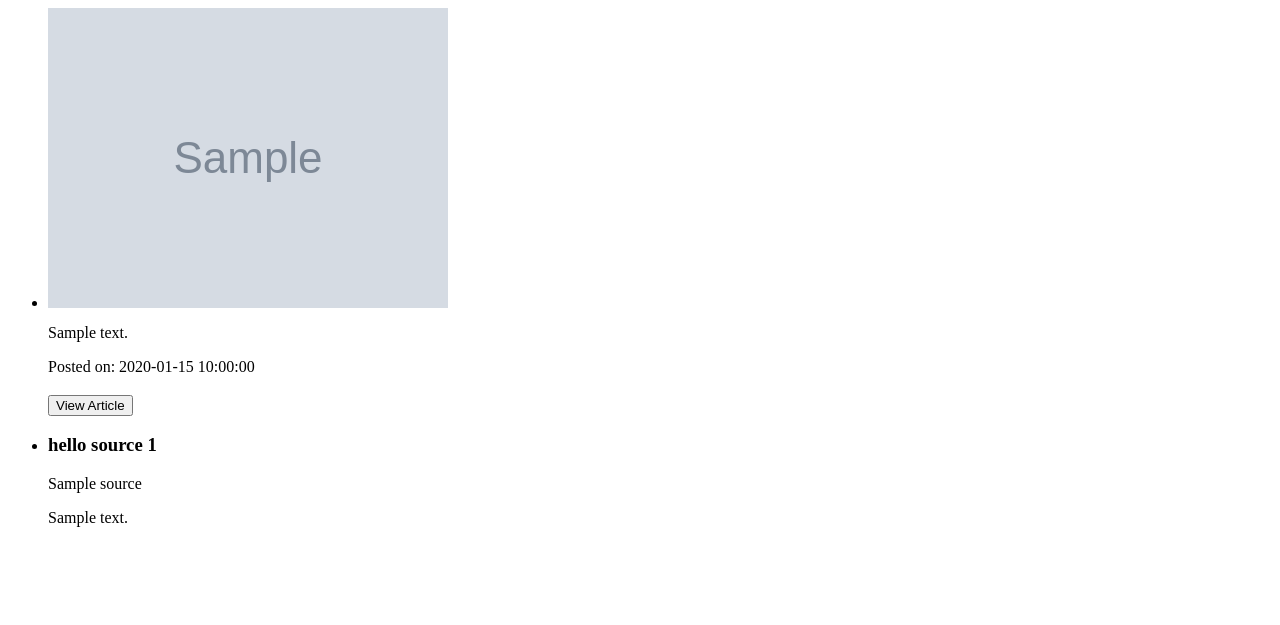
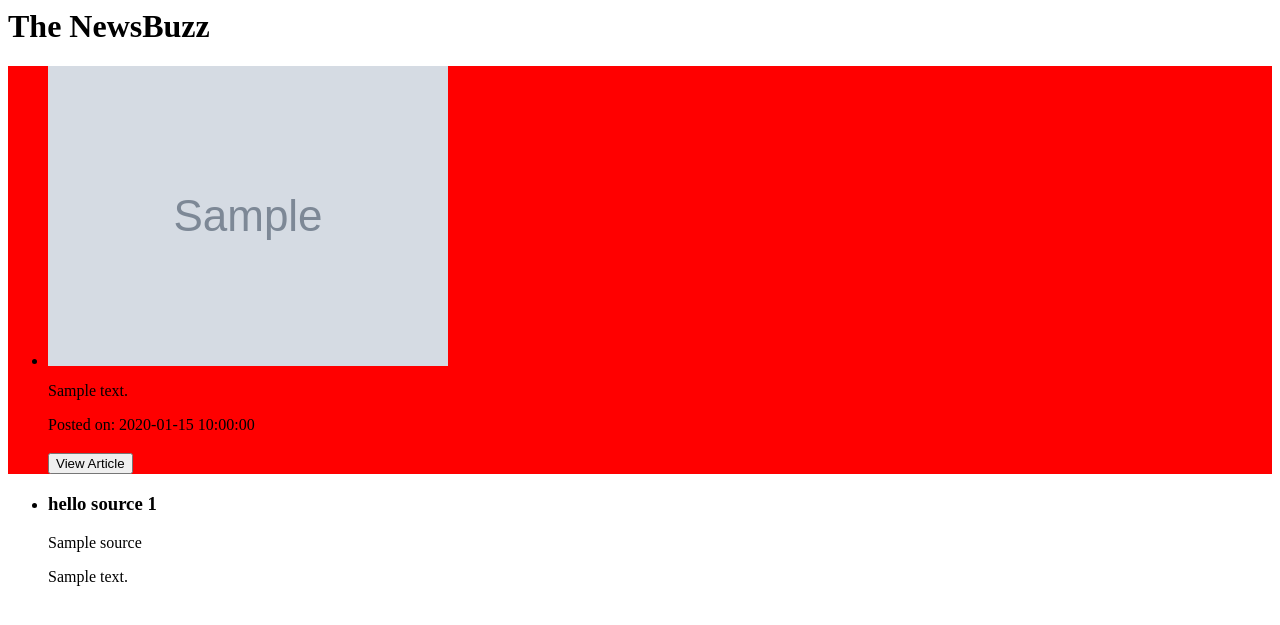
Before and after one commit to simelpaul/News-app, a Flask app: template app/templates/index.html in a window 1280 px wide. Shown: the top 625 px of the page. Run offline with Flask 2, Linux system fonts and the light colour scheme; the template is opened without the code that fills it: most values are stand-ins (such as "Sample title", 1, 10 or a date in 2020); grey boxes marked "Sample" are stand-in pictures; some libraries are stand-ins or nearby versions.

Commit message:
create styles.css, delete unused files

```diff
--- /dev/null
+++ b/app/static/style.css
@@ -0,0 +1,3 @@
+.articles{
+    background-color: red;
+}
--- a/app/templates/index.html
+++ b/app/templates/index.html
@@ -1,5 +1,10 @@
-{%block content%}
-<section class="news">
+{% block styles %} {{ super() }}
+<link rel="stylesheet" href="{{url_for('static',filename='style.css')}}" />
+{% endblock %} {% block content %}
+<div>
+  <h1>The NewsBuzz</h1>
+</div>
+<section class="articles">
   <ul>
     {% for article in articles %}
     <li>
@@ -10,7 +15,9 @@
         <p>{{ article.description }}</p>
         <p>Posted on: {{ article.publishedAt }}</p>
         <h3>
-          <a href="{{ article.url }}" target="_blank"><button>View Article</button></a>
+          <a href="{{ article.url }}" target="_blank"
+            ><button class="btn btn-primary">View Article</button></a
+          >
         </h3>
       </div>
     </li>
@@ -30,7 +37,6 @@
       <div>
         <p>{{source.description}}</p>
       </div>
-
     </li>
     {% endfor %}
   </ul>
```
Also changed, not shown: app/__init__.py (+7 -0 lines), package.json (deleted, +0 -22 lines), package-lock.json (deleted), 1 other file.
